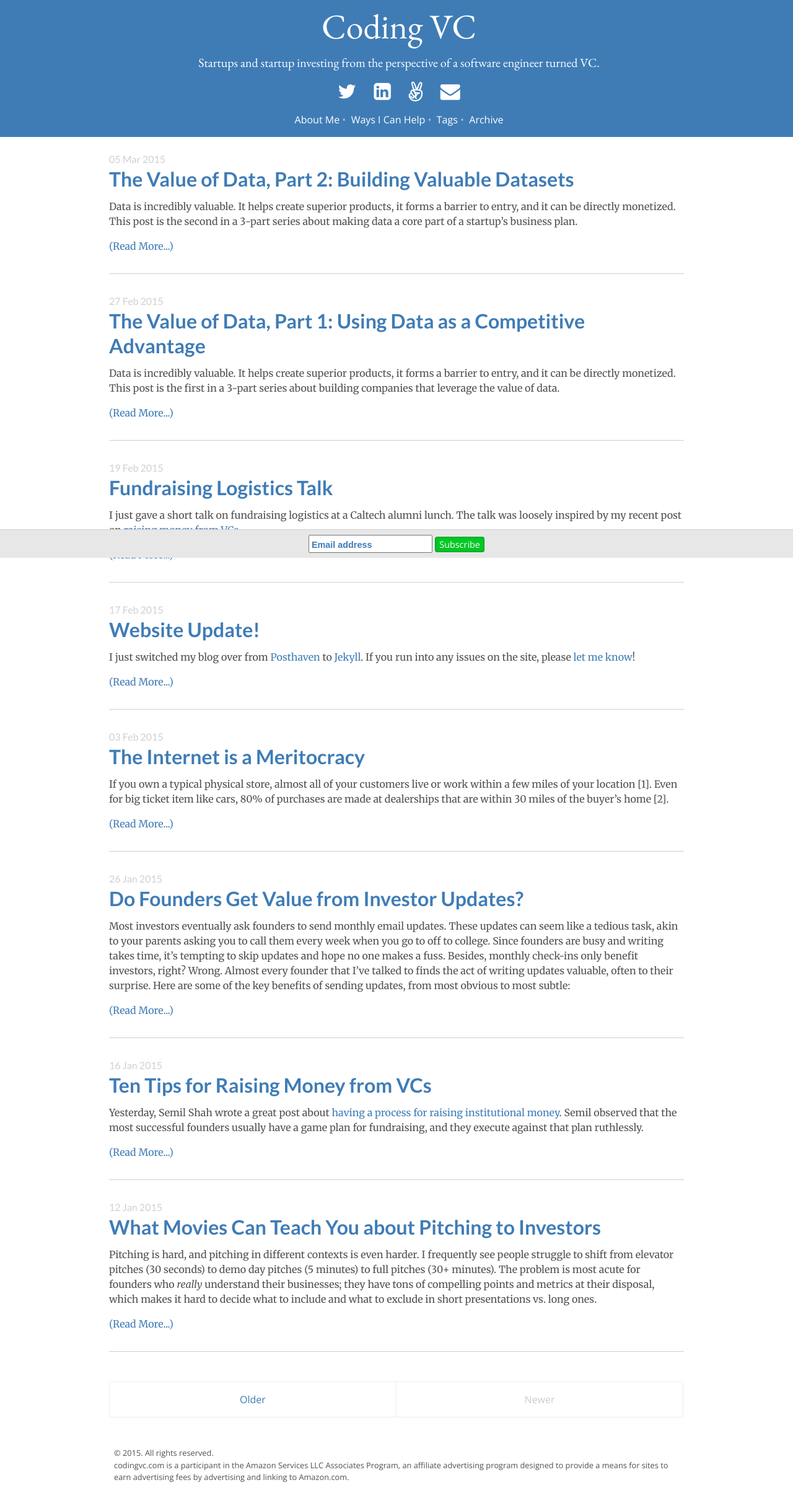
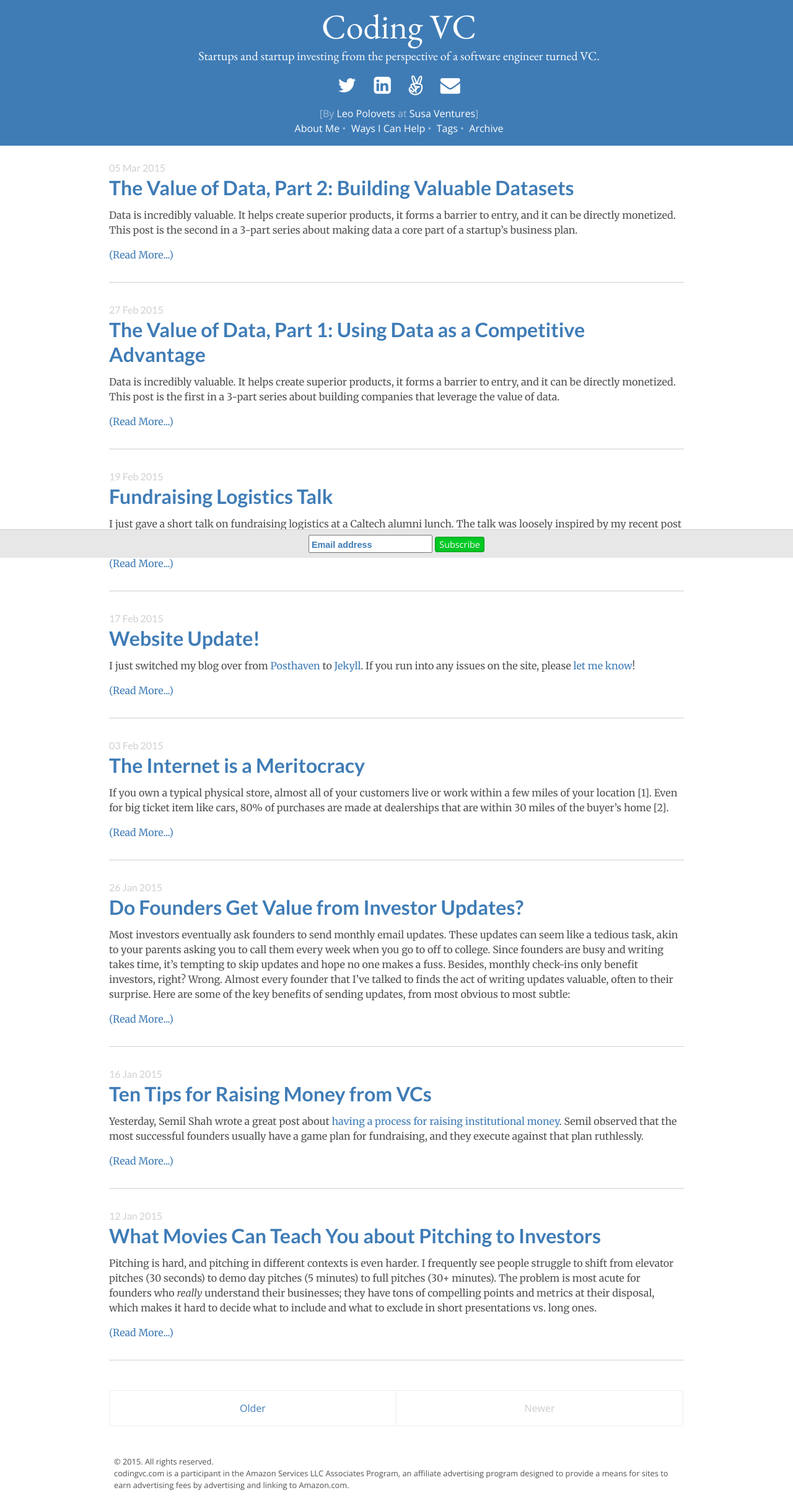
Before and after one commit to codingvc/codingvc, a Jekyll site: the page built from index.html, in a window 1280 px wide. Shown: the whole page at 62% size. Built offline with Jekyll 4.4.1, drawn with Linux system fonts in a browser that asks for light colours; Markdown is read by kramdown in place of the engine named in the settings; the list of posts is cut into pages by our own code.

Commit message:
minor UI tweaks

```diff
--- a/_includes/sidebar.html
+++ b/_includes/sidebar.html
@@ -10,12 +10,13 @@
     </div>
 
     <nav class="sidebar-nav">
-        <a href="https://twitter.com/lpolovets"><i class="fa fa-twitter fa-2x"></i></a>&nbsp;&nbsp;
-        <a href="http://www.linkedin.com/in/lpolovets"><i class="fa fa-linkedin-square fa-2x"></i></a>&nbsp;&nbsp;
-        <a href="https://angel.co/lpolovets"><i class="fa fa-angellist fa-2x"></i></a>&nbsp;&nbsp;
-        <a href="mailto:leo@susaventures.com"><i class="fa fa-envelope fa-2x"></i></a>
+        <a href="https://twitter.com/lpolovets" target="_blank"><i class="fa fa-twitter fa-2x"></i></a>&nbsp;&nbsp;
+        <a href="http://www.linkedin.com/in/lpolovets" target="_blank"><i class="fa fa-linkedin-square fa-2x"></i></a>&nbsp;&nbsp;
+        <a href="https://angel.co/lpolovets" target="_blank"><i class="fa fa-angellist fa-2x"></i></a>&nbsp;&nbsp;
+        <a href="mailto:leo@susaventures.com" target="_blank"><i class="fa fa-envelope fa-2x"></i></a>
     </nav>
 
+      [By <a href="http://www.linkedin.com/in/lpolovets" target="_blank">Leo Polovets</a> at <a href="http://susaventures.com" target="_blank">Susa Ventures</a>]<br>
       <a href="{{ site.url }}about">About Me</a>&nbsp;&bullet;&nbsp;
       <a href="{{ site.url }}ways-i-can-help">Ways I Can Help</a>&nbsp;&bullet;&nbsp;
       <a href="{{ site.url }}tags">Tags</a>&nbsp;&bullet;&nbsp;
--- a/public/css/hyde.css
+++ b/public/css/hyde.css
@@ -101,6 +101,7 @@ a.sidebar-nav-item:focus {
 }
 
 .sidebar p {
+    padding-top: 0;
     margin-bottom: 0.5rem;
 }
 
```
